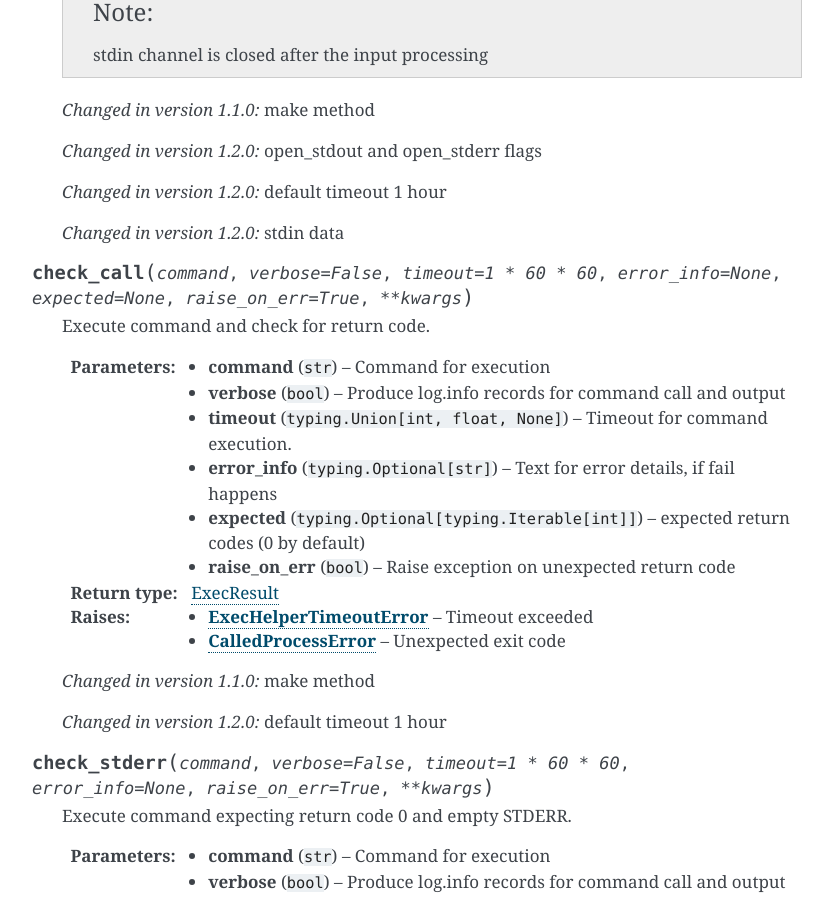
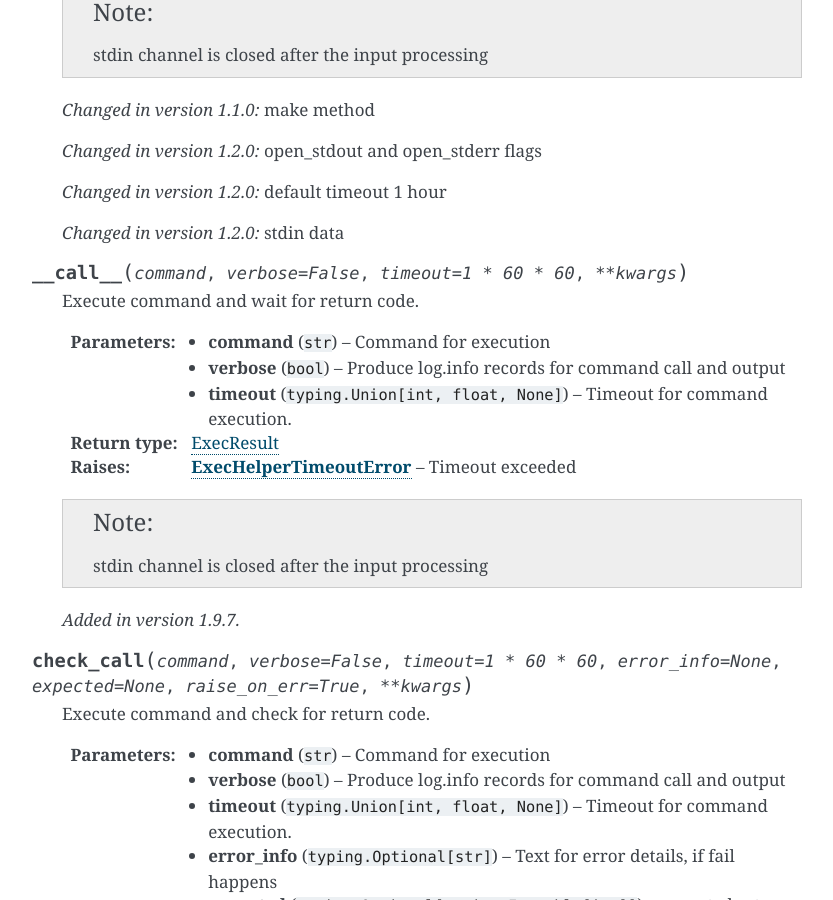
Before and after one commit to python-useful-helpers/exec-helpers, a Sphinx documentation site: the page built from doc/source/Subprocess.rst, in a window 1280 px wide and 900 px high, scrolled down 1444 px. Shown: the whole window, without its empty margins (248-1081 px from the left). Built offline with Sphinx 7.4.7, drawn with Linux system fonts in a browser that asks for light colours; some of the changed text lies outside the part shown.

Commit message:
Allow direct call of helpers: shortcut to execute
(cherry picked from commit 3ab770036e03c58cc88a058cd87d1cf4d98d4d4e)

```diff
--- a/doc/source/Subprocess.rst
+++ b/doc/source/Subprocess.rst
@@ -82,6 +82,22 @@ API: Subprocess
         .. versionchanged:: 1.2.0 default timeout 1 hour
         .. versionchanged:: 1.2.0 stdin data
 
+    .. py:method:: __call__(command, verbose=False, timeout=1*60*60, **kwargs)
+
+        Execute command and wait for return code.
+
+        :param command: Command for execution
+        :type command: ``str``
+        :param verbose: Produce log.info records for command call and output
+        :type verbose: ``bool``
+        :param timeout: Timeout for command execution.
+        :type timeout: ``typing.Union[int, float, None]``
+        :rtype: ExecResult
+        :raises ExecHelperTimeoutError: Timeout exceeded
+
+        .. note:: stdin channel is closed after the input processing
+        .. versionadded:: 1.9.7
+
     .. py:method:: check_call(command, verbose=False, timeout=1*60*60, error_info=None, expected=None, raise_on_err=True, **kwargs)
 
         Execute command and check for return code.
--- a/exec_helpers/__init__.py
+++ b/exec_helpers/__init__.py
@@ -53,9 +53,9 @@ __all__ = (
     "ExecResult",
 )
 
-try:
+try:  # pragma: no cover
     __version__ = pkg_resources.get_distribution(__name__).version
-except pkg_resources.DistributionNotFound:
+except pkg_resources.DistributionNotFound:  # pragma: no cover
     # package is not installed, try to get from SCM
     try:
         # noinspection PyPackageRequirements,PyUnresolvedReferences
```
Also changed, not shown: README.rst (+9 -0 lines), doc/source/SSHClient.rst (+15 -0 lines), 3 other files.
